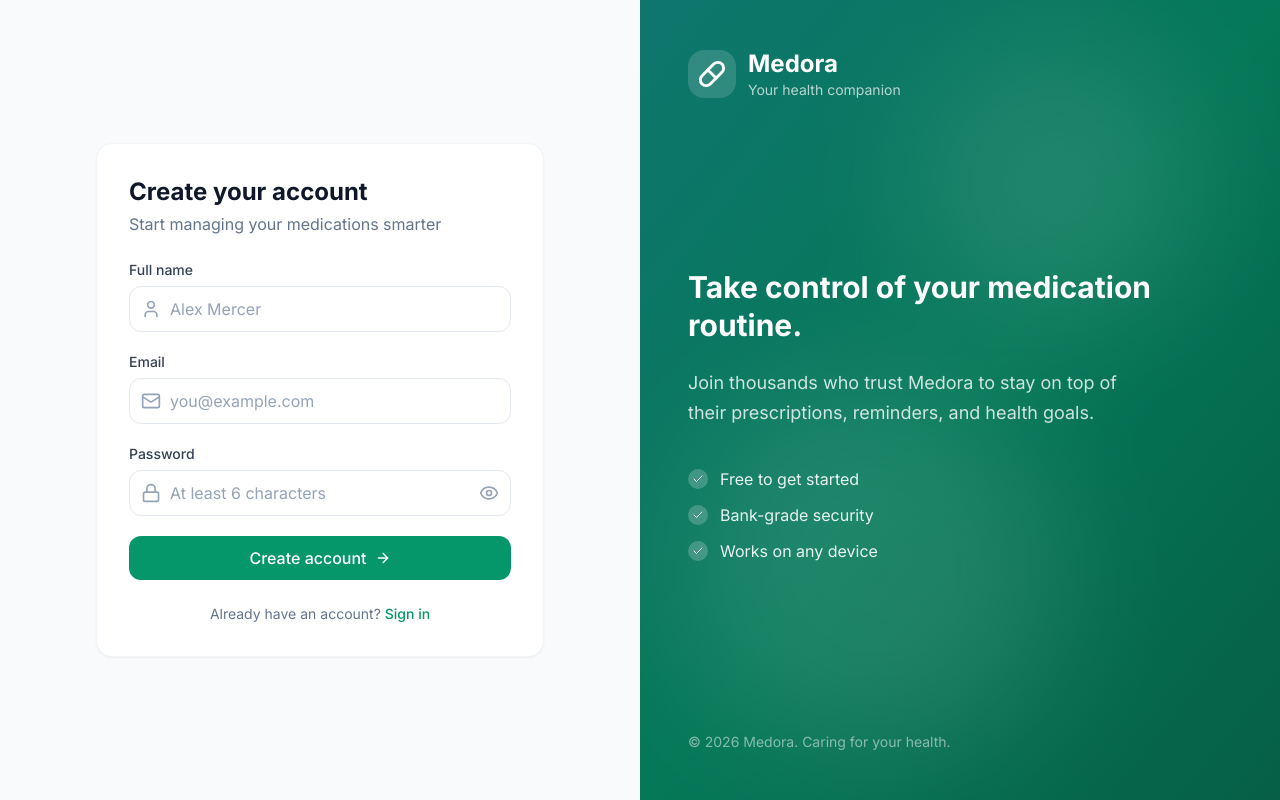
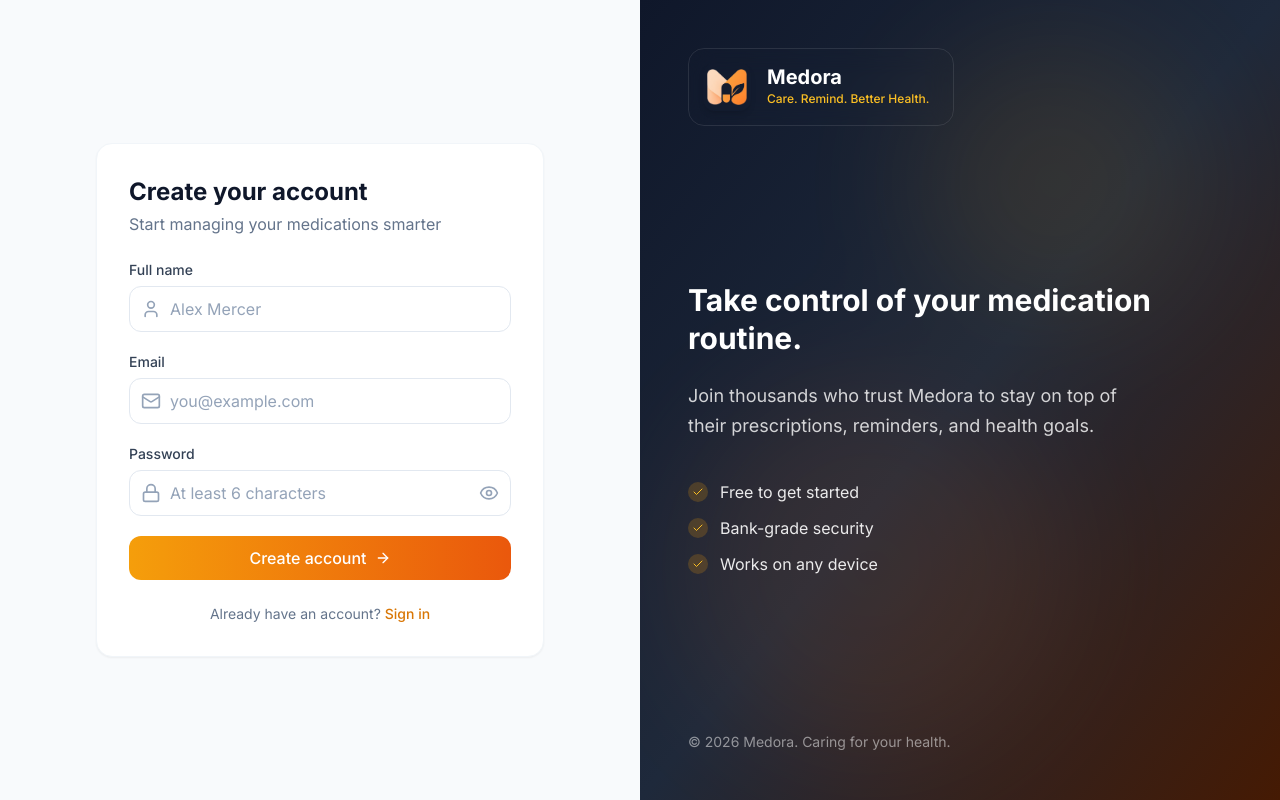
Before and after one commit to Iman-Datta/medora, a React (Vite) app: page /register in a window 1280 px wide. Built offline with nearby package versions, Linux system fonts and the light colour scheme; no server answers.

Commit message:
changed ui of registration page

```diff
--- a/src/pages/Register.jsx
+++ b/src/pages/Register.jsx
@@ -32,7 +32,6 @@ export default function Register() {
       setLoading(false);
     }
   };
-
 return (
   <div className="min-h-screen flex">
     <div className="flex-1 flex items-center justify-center px-6 py-12 bg-slate-50 order-2 lg:order-1">
@@ -41,12 +40,18 @@ export default function Register() {
           <Logo size="lg" />
         </div>
         <div className="bg-white rounded-2xl shadow-sm border border-slate-100 p-8">
-            <h2 className="text-2xl font-bold text-slate-900 mb-1">Create your account</h2>
-            <p className="text-slate-500 mb-6">Start managing your medications smarter</p>
+          <h2 className="text-2xl font-bold text-slate-900 mb-1">
+            Create your account
+          </h2>
+          <p className="text-slate-500 mb-6">
+            Start managing your medications smarter
+          </p>
 
           <form onSubmit={handleSubmit} className="space-y-5">
             <div>
-                <label className="block text-sm font-medium text-slate-700 mb-1.5">Full name</label>
+              <label className="block text-sm font-medium text-slate-700 mb-1.5">
+                Full name
+              </label>
               <div className="relative">
                 <User className="absolute left-3 top-1/2 -translate-y-1/2 w-5 h-5 text-slate-400" />
                 <input
@@ -56,13 +61,15 @@ export default function Register() {
                   value={form.name}
                   onChange={handleChange}
                   placeholder="Alex Mercer"
-                    className="w-full pl-10 pr-4 py-2.5 rounded-xl border border-slate-200 text-slate-900 placeholder-slate-400 focus:ring-2 focus:ring-brand-500 focus:border-transparent transition-base"
+                  className="w-full pl-10 pr-4 py-2.5 rounded-xl border border-slate-200 text-slate-900 placeholder-slate-400 focus:ring-2 focus:ring-amber-500 focus:border-transparent transition-base"
                 />
               </div>
             </div>
 
             <div>
-                <label className="block text-sm font-medium text-slate-700 mb-1.5">Email</label>
+              <label className="block text-sm font-medium text-slate-700 mb-1.5">
+                Email
+              </label>
               <div className="relative">
                 <Mail className="absolute left-3 top-1/2 -translate-y-1/2 w-5 h-5 text-slate-400" />
                 <input
@@ -72,31 +79,37 @@ export default function Register() {
                   value={form.email}
                   onChange={handleChange}
                   placeholder="you@example.com"
-                    className="w-full pl-10 pr-4 py-2.5 rounded-xl border border-slate-200 text-slate-900 placeholder-slate-400 focus:ring-2 focus:ring-brand-500 focus:border-transparent transition-base"
+                  className="w-full pl-10 pr-4 py-2.5 rounded-xl border border-slate-200 text-slate-900 placeholder-slate-400 focus:ring-2 focus:ring-amber-500 focus:border-transparent transition-base"
                 />
               </div>
             </div>
 
             <div>
-                <label className="block text-sm font-medium text-slate-700 mb-1.5">Password</label>
+              <label className="block text-sm font-medium text-slate-700 mb-1.5">
+                Password
+              </label>
               <div className="relative">
                 <Lock className="absolute left-3 top-1/2 -translate-y-1/2 w-5 h-5 text-slate-400" />
                 <input
-                    type={showPassword ? 'text' : 'password'}
+                  type={showPassword ? "text" : "password"}
                   name="password"
                   required
                   minLength={6}
                   value={form.password}
                   onChange={handleChange}
                   placeholder="At least 6 characters"
-                    className="w-full pl-10 pr-10 py-2.5 rounded-xl border border-slate-200 text-slate-900 placeholder-slate-400 focus:ring-2 focus:ring-brand-500 focus:border-transparent transition-base"
+                  className="w-full pl-10 pr-10 py-2.5 rounded-xl border border-slate-200 text-slate-900 placeholder-slate-400 focus:ring-2 focus:ring-amber-500 focus:border-transparent transition-base"
                 />
                 <button
                   type="button"
                   onClick={() => setShowPassword(!showPassword)}
                   className="absolute right-3 top-1/2 -translate-y-1/2 text-slate-400 hover:text-slate-600"
                 >
-                    {showPassword ? <EyeOff className="w-5 h-5" /> : <Eye className="w-5 h-5" />}
+                  {showPassword ? (
+                    <EyeOff className="w-5 h-5" />
+                  ) : (
+                    <Eye className="w-5 h-5" />
+                  )}
                 </button>
               </div>
             </div>
@@ -104,15 +117,25 @@ export default function Register() {
             <button
               type="submit"
               disabled={loading}
-                className="w-full flex items-center justify-center gap-2 bg-brand-600 hover:bg-brand-700 text-white font-medium py-2.5 rounded-xl transition-base disabled:opacity-60 disabled:cursor-not-allowed"
+              className="w-full flex items-center justify-center gap-2 bg-gradient-to-r from-amber-500 to-orange-600 hover:from-amber-600 hover:to-orange-700 text-white font-medium py-2.5 rounded-xl transition-base disabled:opacity-60 disabled:cursor-not-allowed"
             >
-                {loading ? <Spinner size={20} /> : <>Create account <ArrowRight className="w-4 h-4" /></>}
+              {loading ? (
+                <Spinner size={20} />
+              ) : (
+                <>
+                  Create account{" "}
+                  <ArrowRight className="w-4 h-4" />
+                </>
+              )}
             </button>
           </form>
 
           <p className="text-center text-sm text-slate-500 mt-6">
-              Already have an account?{' '}
-              <Link to="/login" className="text-brand-600 font-medium hover:underline">
+            Already have an account?{" "}
+            <Link
+              to="/login"
+              className="text-amber-600 font-medium hover:underline"
+            >
               Sign in
             </Link>
           </p>
@@ -120,38 +143,59 @@ export default function Register() {
       </div>
     </div>
 
-      <div className="hidden lg:flex lg:w-1/2 bg-gradient-to-br from-teal-700 via-brand-700 to-brand-800 relative overflow-hidden order-1 lg:order-2">
+    <div className="hidden lg:flex lg:w-1/2 bg-gradient-to-br from-slate-900 via-slate-800 to-amber-950 relative overflow-hidden order-1 lg:order-2">
       <div className="absolute inset-0 opacity-10">
-          <div className="absolute top-10 right-20 w-72 h-72 rounded-full bg-white blur-3xl" />
-          <div className="absolute bottom-10 left-10 w-96 h-96 rounded-full bg-white blur-3xl" />
+        <div className="absolute top-10 right-20 w-72 h-72 rounded-full bg-amber-500 blur-3xl" />
+        <div className="absolute bottom-10 left-10 w-96 h-96 rounded-full bg-orange-500 blur-3xl" />
       </div>
+
       <div className="relative z-10 flex flex-col justify-between p-12 text-white">
-          <div className="flex items-center gap-3">
-            <div className="w-12 h-12 rounded-2xl bg-white/15 backdrop-blur flex items-center justify-center">
-              <svg viewBox="0 0 24 24" fill="none" stroke="white" strokeWidth="2.5" strokeLinecap="round" strokeLinejoin="round" className="w-7 h-7"><path d="m10.5 20.5 10-10a4.95 4.95 0 1 0-7-7l-10 10a4.95 4.95 0 1 0 7 7Z"/><path d="m8.5 8.5 7 7"/></svg>
+        <div className="flex items-center gap-4 backdrop-blur-md p-3.5 pr-6 rounded-2xl w-fit border border-white/10">
+  <div className="w-12 h-12 rounded-xl p-1 flex items-center justify-center shadow-md">
+    <img
+      src="/Title.png"
+      alt="Medora"
+      className="w-full h-full object-contain"
+    />
   </div>
+
   <div>
-              <h1 className="text-2xl font-bold">Medora</h1>
-              <p className="text-white/70 text-sm">Your health companion</p>
+    <h1 className="text-xl font-black text-white leading-none">
+      Medora
+    </h1>
+    <p className="text-amber-400 text-xs font-medium mt-1">
+      Care. Remind. Better Health.
+    </p>
   </div>
 </div>
+
         <div className="space-y-6">
-            <h2 className="text-3xl font-bold leading-tight">Take control of your medication routine.</h2>
+          <h2 className="text-3xl font-bold leading-tight">
+            Take control of your medication routine.
+          </h2>
+
           <p className="text-white/80 text-lg leading-relaxed max-w-md">
-              Join thousands who trust Medora to stay on top of their prescriptions, reminders, and health goals.
+            Join thousands who trust Medora to stay on top of their
+            prescriptions, reminders, and health goals.
           </p>
+
           <div className="space-y-3 pt-4">
-              {['Free to get started', 'Bank-grade security', 'Works on any device'].map((f) => (
+            {["Free to get started", "Bank-grade security", "Works on any device"].map(
+              (f) => (
                 <div key={f} className="flex items-center gap-3">
-                  <div className="w-5 h-5 rounded-full bg-white/20 flex items-center justify-center">
+                  <div className="w-5 h-5 rounded-full bg-amber-500/20 flex items-center justify-center text-amber-400">
                     <Check className="w-3 h-3" />
                   </div>
                   <span className="text-white/90">{f}</span>
                 </div>
-              ))}
+              )
+            )}
           </div>
         </div>
-          <p className="text-white/50 text-sm">© 2026 Medora. Caring for your health.</p>
+
+        <p className="text-white/50 text-sm">
+          © 2026 Medora. Caring for your health.
+        </p>
       </div>
     </div>
   </div>
```
Lines whose indentation alone changed are shown as unchanged.
